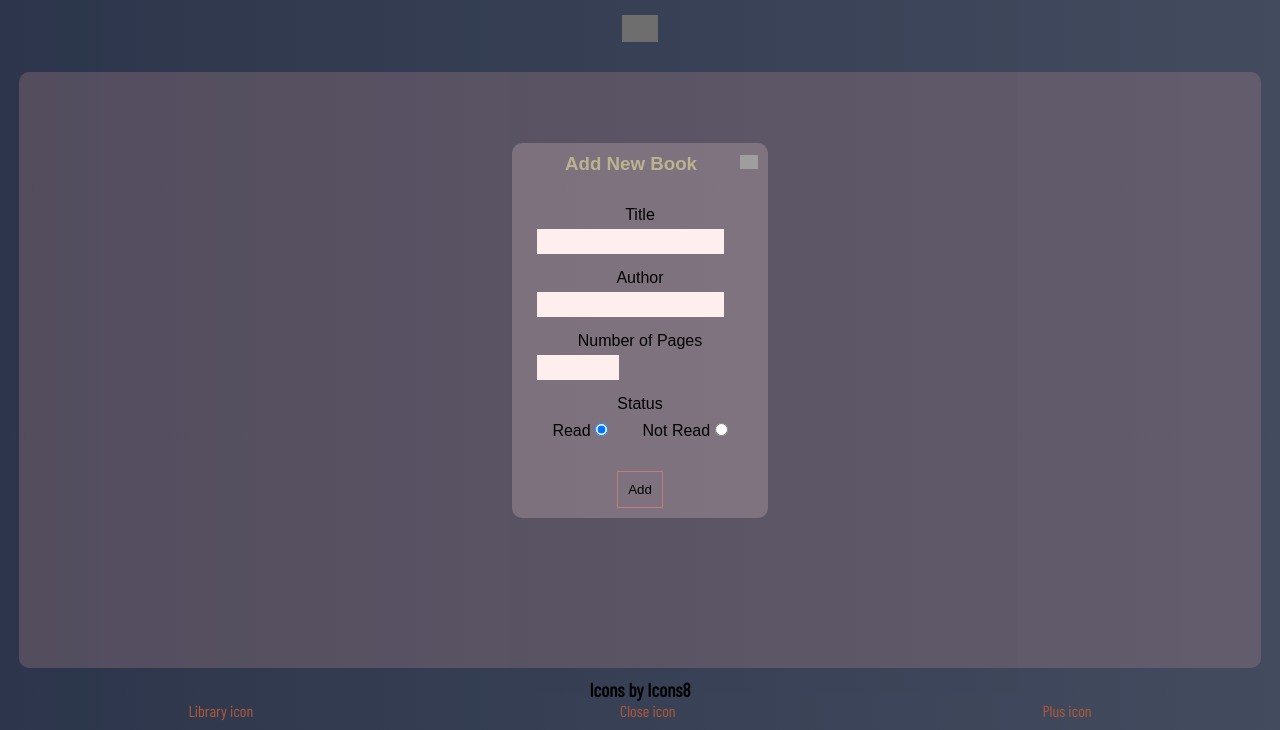
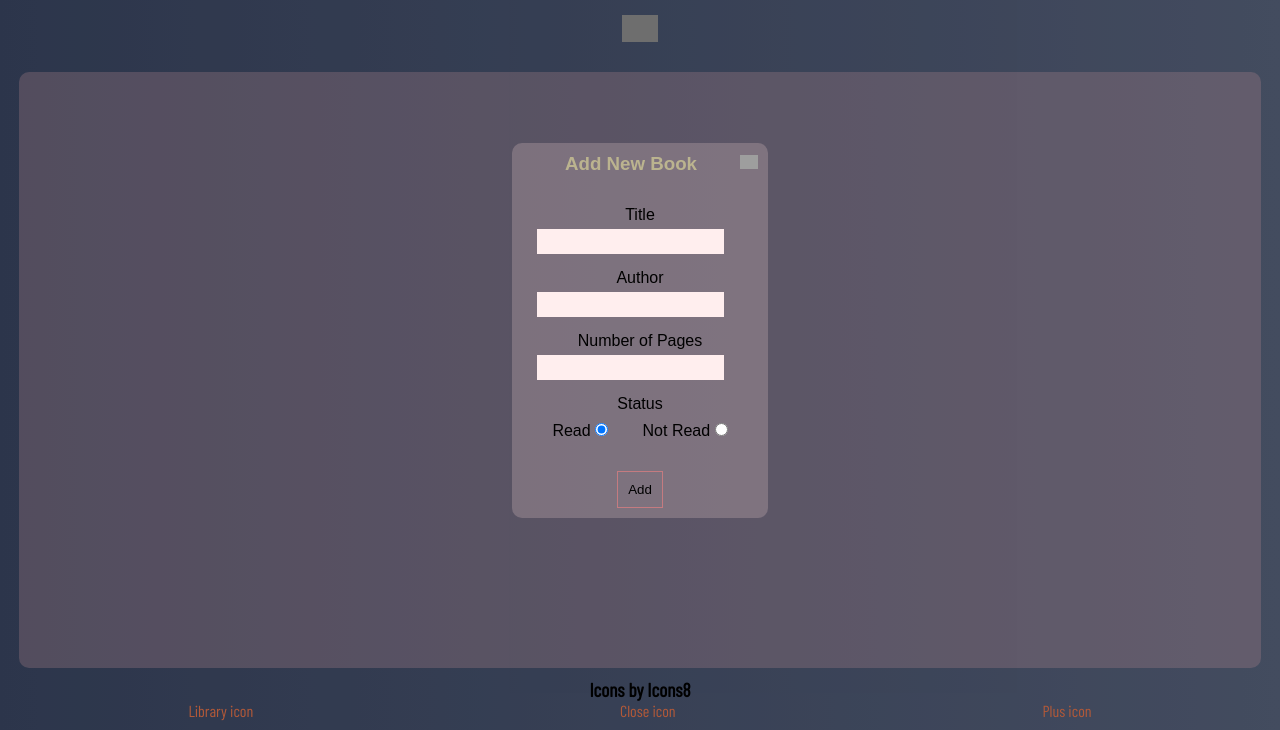
Before and after one commit to TruePadawan/Library, a plain HTML site: page index.html in a window 1280 px wide. Both pictures are taken after a click on the button 640 px from the left and 99 px from the top of the page. Shown: the part 70-800 px from the top of the page. Drawn offline with nearby package versions, Linux system fonts and the light colour scheme; grey boxes are pictures that could not be loaded.

Commit message:
Testing to see if changing the input type fixes its width bug

```diff
--- a/index.html
+++ b/index.html
@@ -66,7 +66,7 @@
 
                     <label>
                         Number of Pages
-                        <input type="number" name="bk-pages" min="0" max="10000" required/>
+                        <input name="bk-pages" minlength="1" required/>
                     </label>
 
                     <label>
```
